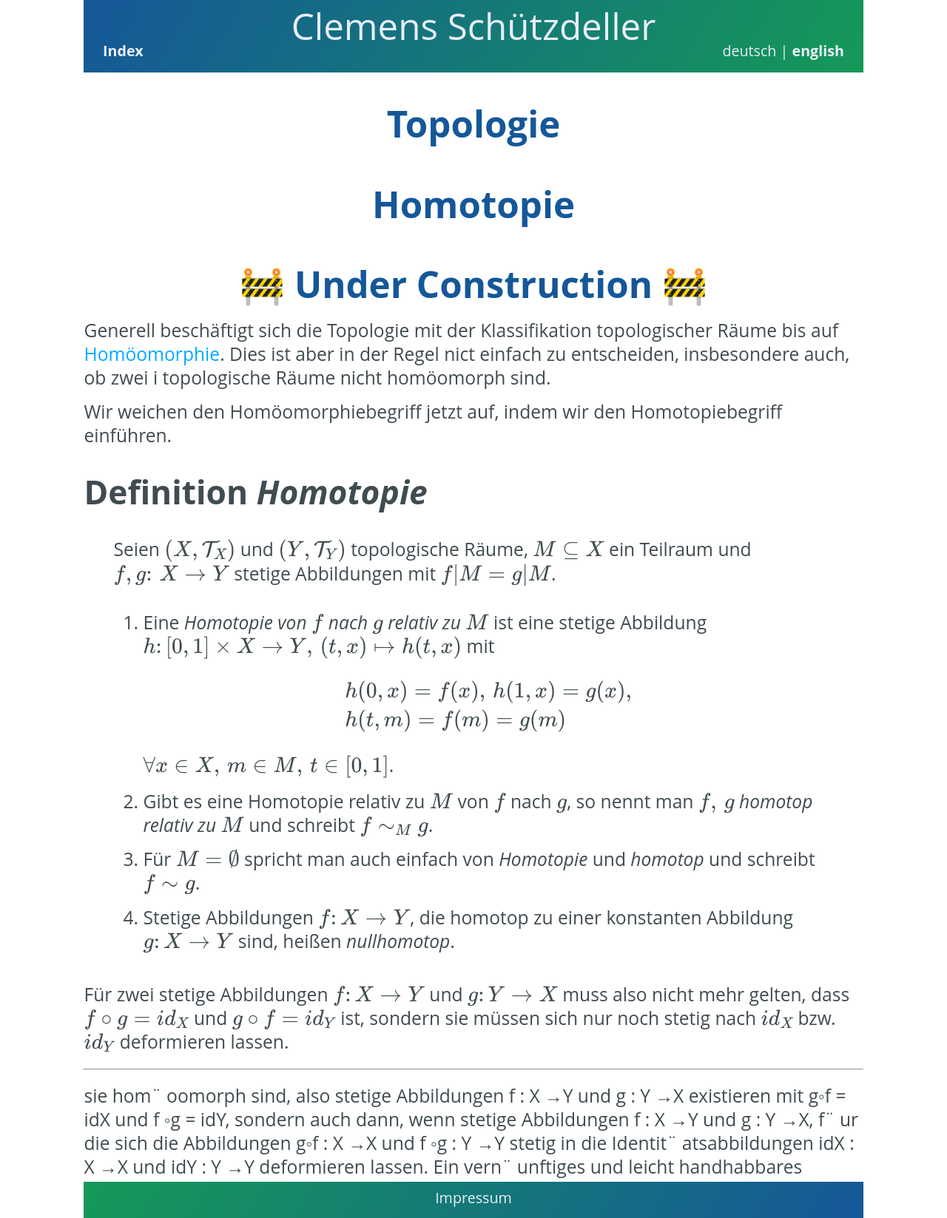
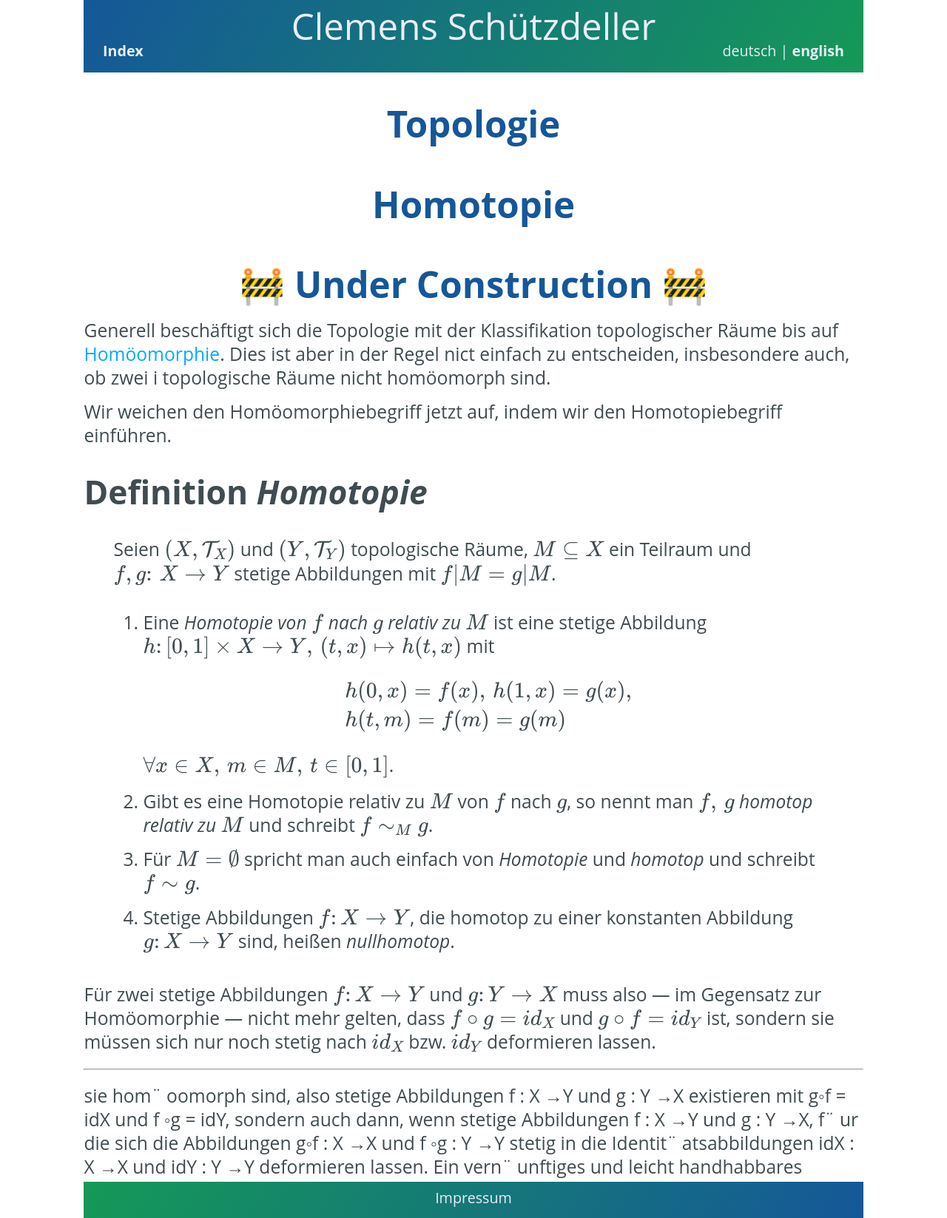
Before and after one commit to cs-LA/home, a Jekyll site: the page built from Topologie/Homotopie/index.md, in a window 1280 px wide. Shown: the whole page at 74% size. Built offline with Jekyll 4.4.1, drawn with Linux system fonts in a browser that asks for light colours; our own code applies the rules of GitHub Pages for plain Markdown files.

Commit message:
index.md aktualisieren

```diff
--- a/Topologie/Homotopie/index.md
+++ b/Topologie/Homotopie/index.md
@@ -33,7 +33,7 @@ $\forall x \in X, \, m \in M, \, t \in [0,1]$.
 </ol>
 </blockquote>
 
-Für zwei stetige Abbildungen $f \colon X \to Y$ und $g \colon Y \to X$ muss also nicht mehr gelten, dass $f \circ g = id_X$ und $g \circ f = id_Y$ ist, sondern sie müssen sich nur noch stetig nach $id_X$ bzw. $id_Y$ deformieren lassen.
+Für zwei stetige Abbildungen $f \colon X \to Y$ und $g \colon Y \to X$ muss also — im Gegensatz zur Homöomorphie — nicht mehr gelten, dass $f \circ g = id_X$ und $g \circ f = id_Y$ ist, sondern sie müssen sich nur noch stetig nach $id_X$ bzw. $id_Y$ deformieren lassen.
 
 ---
 
```
